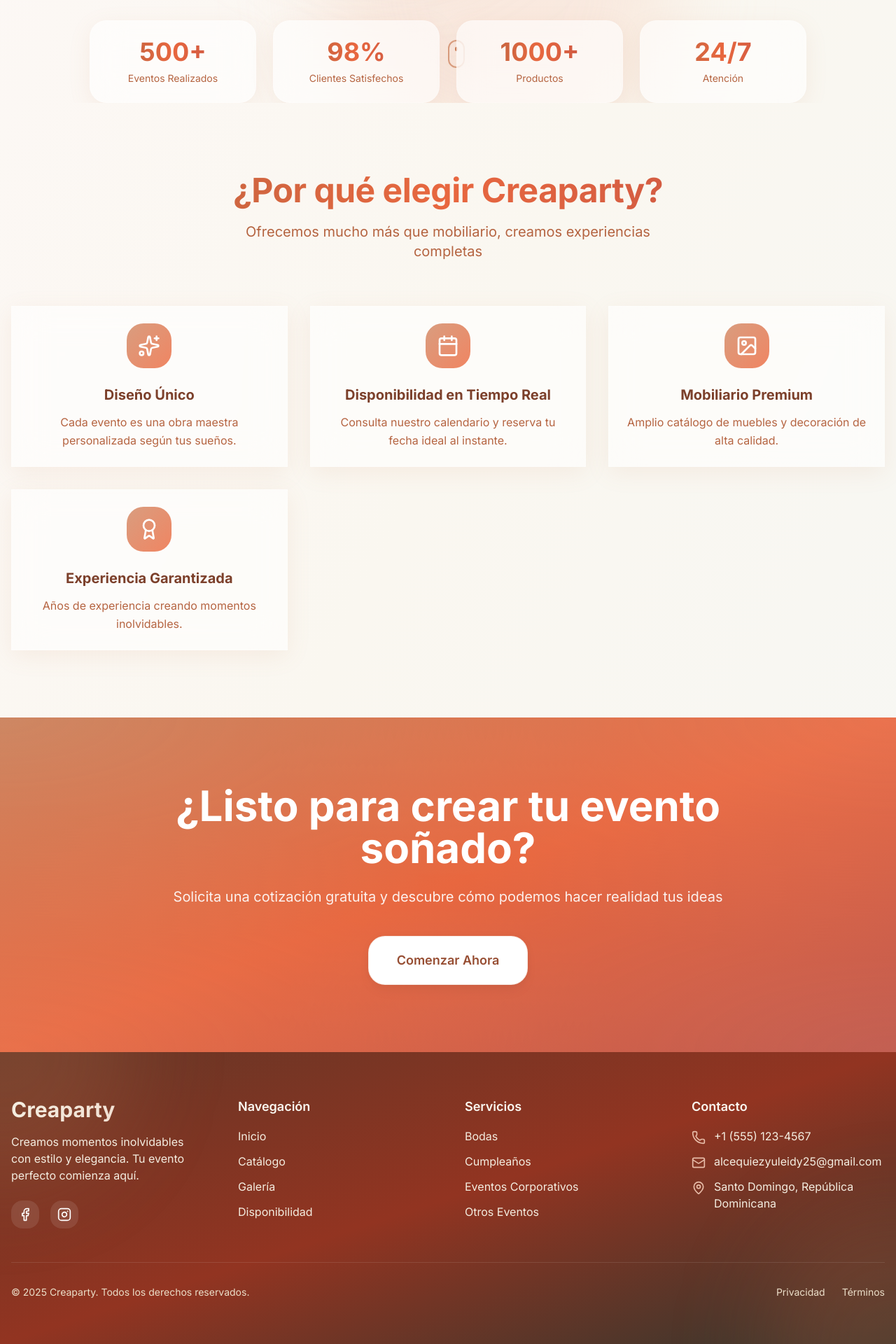
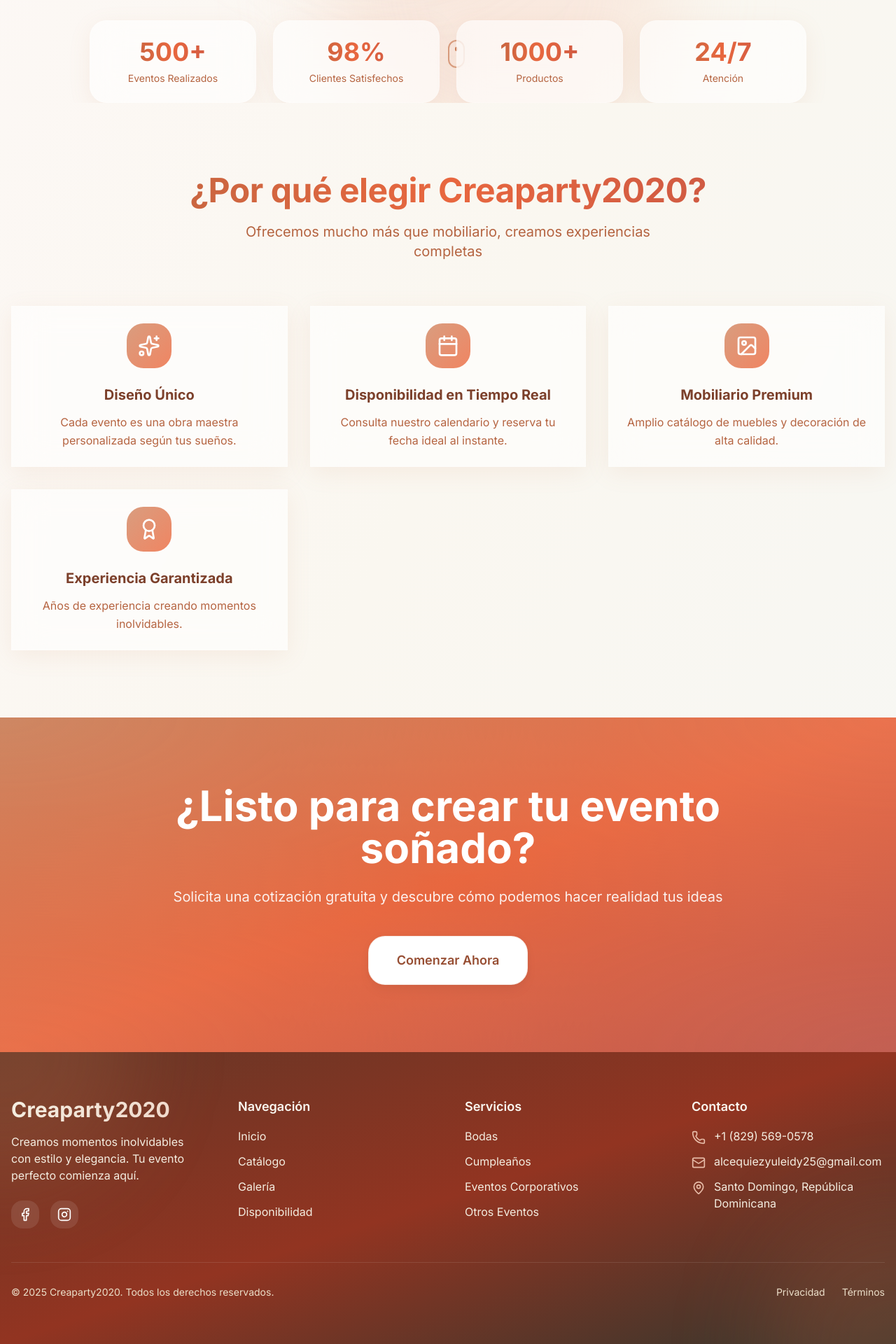
Before and after one commit to wanerdev/creaparty2020, a React (Vite) app: page / in a window 1280 px wide. Shown: the part 687-2607 px from the top of the page at 70% size. Built offline with nearby package versions, Linux system fonts and the light colour scheme; no server answers.

Commit message:
Agregando 2020

```diff
--- a/src/components/layout/Footer.jsx
+++ b/src/components/layout/Footer.jsx
@@ -35,7 +35,7 @@
           {/* Brand Section */}
           <div>
             <h3 className="text-3xl font-bold mb-4 bg-gradient-to-r from-cream-200 to-autumn-200 bg-clip-text text-transparent">
-              Creaparty
+              Creaparty2020
             </h3>
             <p className="text-cream-200 mb-6">
               Creamos momentos inolvidables con estilo y elegancia. Tu evento perfecto comienza aquí.
@@ -94,7 +94,7 @@
             <ul className="space-y-3">
               <li className="flex items-start space-x-3">
                 <Phone className="w-5 h-5 text-autumn-300 flex-shrink-0 mt-1" />
-                <span className="text-cream-200">+1 (555) 123-4567</span>
+                <span className="text-cream-200">+1 (829) 569-0578</span>
               </li>
               <li className="flex items-start space-x-3">
                 <Mail className="w-5 h-5 text-autumn-300 flex-shrink-0 mt-1" />
@@ -112,7 +112,7 @@
         <div className="border-t border-white/10 pt-8">
           <div className="flex flex-col md:flex-row justify-between items-center space-y-4 md:space-y-0">
             <p className="text-cream-300 text-sm">
-              © {currentYear} Creaparty. Todos los derechos reservados.
+              © {currentYear} Creaparty2020. Todos los derechos reservados.
             </p>
             <div className="flex space-x-6 text-sm">
               <Link to="/privacidad" className="text-cream-300 hover:text-white transition-colors">
--- a/src/components/layout/Navbar.jsx
+++ b/src/components/layout/Navbar.jsx
@@ -41,7 +41,7 @@
             <div className="relative transition-transform hover:scale-105">
               <div className="absolute inset-0 bg-gradient-to-r from-autumn-400 to-rust-400 blur-xl opacity-50 rounded-full" />
               <h1 className="relative text-2xl md:text-3xl font-bold gradient-text">
-                Creaparty
+                Creaparty2020
               </h1>
             </div>
           </Link>
--- a/src/pages/admin/Dashboard.jsx
+++ b/src/pages/admin/Dashboard.jsx
@@ -76,7 +76,7 @@
           <div className="flex items-center justify-between mb-8">
             {sidebarOpen && (
               <h1 className="text-2xl font-bold gradient-text">
-                Creaparty
+                Creaparty2020
               </h1>
             )}
             <button
--- a/src/pages/admin/Login.jsx
+++ b/src/pages/admin/Login.jsx
@@ -70,7 +70,7 @@
                   value={email}
                   onChange={(e) => setEmail(e.target.value)}
                   className="input-modern pl-12"
-                  placeholder="admin@creaparty.com"
+                  placeholder="admin@creaparty2020.com"
                   required
                 />
               </div>
--- a/src/pages/public/Home.jsx
+++ b/src/pages/public/Home.jsx
@@ -106,7 +106,7 @@
       <section className="py-24 relative">
         <div className="container mx-auto px-4">
           <div className="text-center mb-16">
-            <h2 className="section-header">¿Por qué elegir Creaparty?</h2>
+            <h2 className="section-header">¿Por qué elegir Creaparty2020?</h2>
             <p className="section-subheader">
               Ofrecemos mucho más que mobiliario, creamos experiencias completas
             </p>
```
